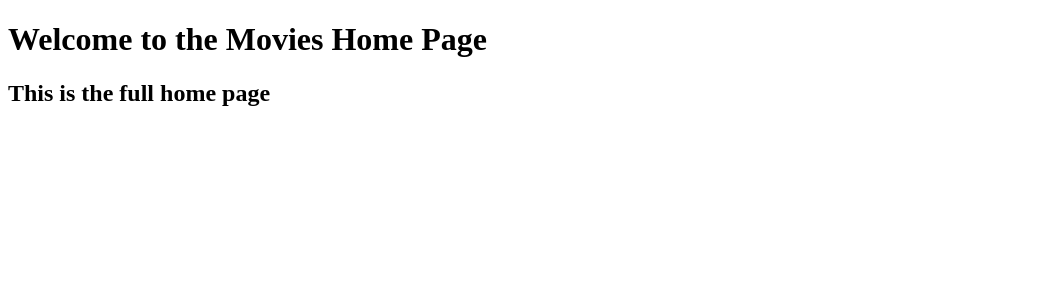
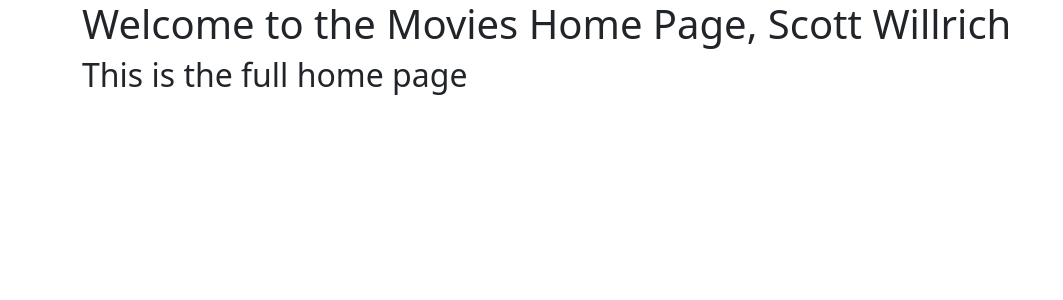
Before and after one commit to swillrich5/moviereviews, a Django app: page / in a window 1280 px wide. Shown: the top 300 px of the page, without its empty margins (0-1063 px from the left). Run offline with Django 4.2, Linux system fonts and the light colour scheme.

Commit message:
added bootstrap and update home (base) template

```diff
--- a/movie/templates/home.html
+++ b/movie/templates/home.html
@@ -3,11 +3,12 @@
 <html lang="en">
 <head>
     <title>Movies App</title>
-
+    <link href="https://cdn.jsdelivr.net/npm/bootstrap@5.1.3/dist/css/bootstrap.min.css" rel="stylesheet" integrity="sha384-1BmE4kWBq78iYhFldvKuhfTAU6auU8tT94WrHftjDbrCEXSU1oBoqyl2QvZ6jIW3" crossorigin="anonymous">
 </head>
     <body>
-        <h1>Welcome to the Movies Home Page</h1>
-        <h2>This is the full home page</h2>
-
+        <div class="container">
+            <h1>Welcome to the Movies Home Page, {{ name }}</h1>
+            <h2>This is the full home page</h2>
+        </div>
     </body>
 </html>
--- a/movie/views.py
+++ b/movie/views.py
@@ -3,7 +3,7 @@ from django.http import HttpResponse
 
 # Create your views here.
 def home(request):
-    return render(request, 'home.html')
+    return render(request, 'home.html', {'name': 'Scott Willrich'})
 
 
 def about(request):
```
